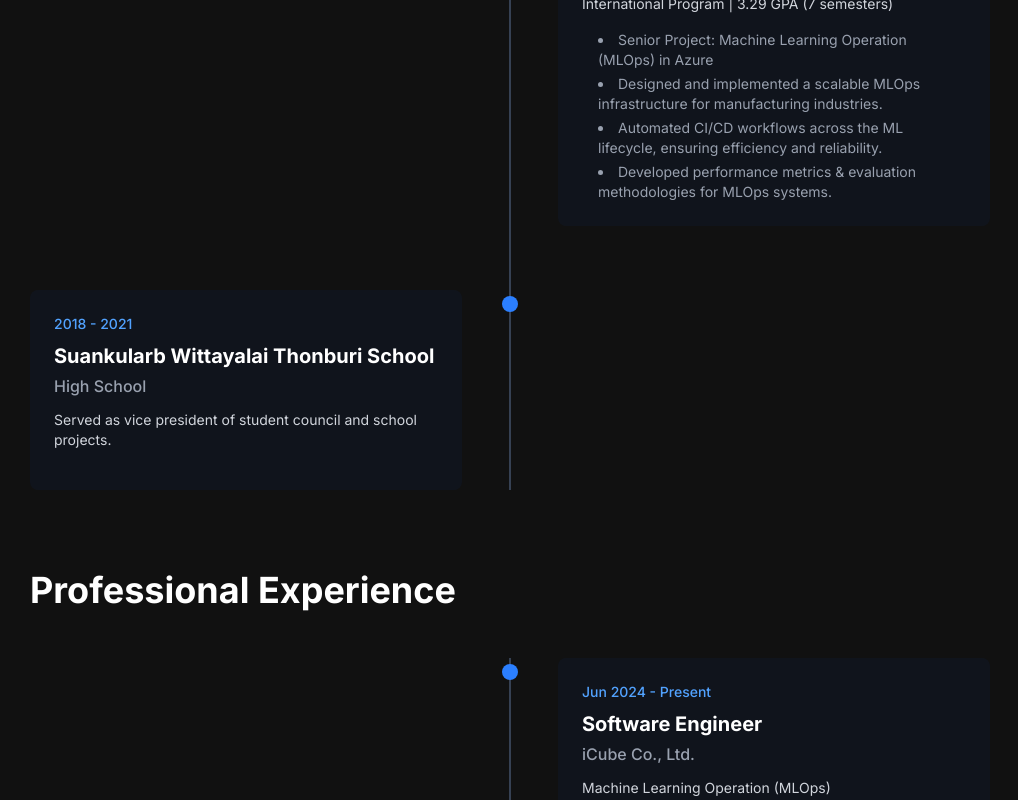
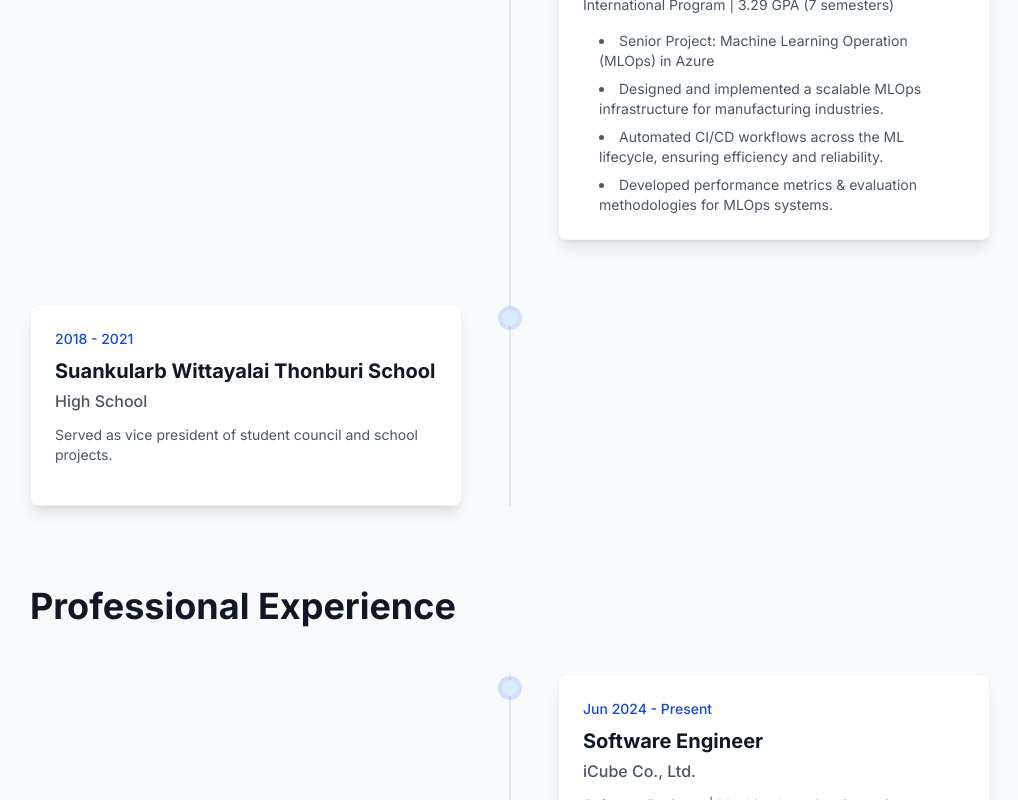
Before and after one commit to gxtnewfolder/portfolio, a Next.js app: page / in a window 1280 px wide. Shown: the part 1100-1900 px from the top of the page, without its empty margins (130-1148 px from the left). Built offline with nearby package versions, Linux system fonts and the light colour scheme.

Commit message:
Enhance components with dark mode, animations, and styling improvements

```diff
--- a/app/components/Contact.tsx
+++ b/app/components/Contact.tsx
@@ -38,47 +38,68 @@ const contactInfo = [
 ];
 
 const Contact: FC = () => {
+  const containerVariants = {
+    hidden: { opacity: 0 },
+    visible: {
+      opacity: 1,
+      transition: {
+        staggerChildren: 0.1
+      }
+    }
+  };
+
+  const itemVariants = {
+    hidden: { opacity: 0, y: 20 },
+    visible: {
+      opacity: 1,
+      y: 0
+    }
+  };
+
   return (
-    <section id="contact" className="w-full bg-[#111111] py-12 sm:py-16 md:py-20">
+    <section id="contact" className="w-full bg-gray-50 dark:bg-[#111111] py-12 sm:py-16 md:py-20 transition-colors duration-300">
       <div className="max-w-[1024px] mx-auto px-4 sm:px-6 md:px-8">
         <motion.h2
           initial={{ opacity: 0, y: -20 }}
           animate={{ opacity: 1, y: 0 }}
-          className="text-3xl sm:text-4xl font-bold text-white mb-8 sm:mb-12"
+          className="text-3xl sm:text-4xl font-bold text-gray-900 dark:text-white mb-8 sm:mb-12 transition-colors duration-300"
         >
           Get In Touch
         </motion.h2>
 
         <div className="grid grid-cols-1 lg:grid-cols-2 gap-8 sm:gap-12">
           <motion.div
-            initial={{ opacity: 0, x: -20 }}
-            animate={{ opacity: 1, x: 0 }}
+            variants={containerVariants}
+            initial="hidden"
+            animate="visible"
             className="space-y-4 sm:space-y-6"
           >
             {contactInfo.map((info, index) => (
               <motion.div
                 key={index}
-                initial={{ opacity: 0, y: 20 }}
-                animate={{ opacity: 1, y: 0 }}
-                transition={{ delay: index * 0.1 }}
-                className="flex items-center space-x-4"
+                variants={itemVariants}
+                className="flex items-center space-x-4 bg-white dark:bg-gray-900/50 p-4 rounded-lg shadow-lg dark:shadow-none border border-gray-100 dark:border-gray-800 transition-all duration-300 hover:shadow-xl dark:hover:bg-gray-900/70"
               >
-                <div className="text-blue-400 w-8 sm:w-10 flex-shrink-0">
+                <div className="text-blue-700 dark:text-blue-400 w-8 sm:w-10 flex-shrink-0 transition-colors duration-300">
                   {info.icon}
                 </div>
                 <div className="min-w-0 flex-1">
-                  <h3 className="text-gray-400 text-xs sm:text-sm mb-0.5">{info.label}</h3>
+                  <h3 className="text-gray-600 dark:text-gray-400 text-xs sm:text-sm mb-0.5 transition-colors duration-300">
+                    {info.label}
+                  </h3>
                   {info.link ? (
                     <a
                       href={info.link}
                       target="_blank"
                       rel="noopener noreferrer"
-                      className="text-white hover:text-blue-400 transition-colors text-sm sm:text-base truncate block"
+                      className="text-gray-900 dark:text-white hover:text-blue-700 dark:hover:text-blue-400 transition-colors duration-300 text-sm sm:text-base truncate block"
                     >
                       {info.value}
                     </a>
                   ) : (
-                    <p className="text-white text-sm sm:text-base truncate">{info.value}</p>
+                    <p className="text-gray-900 dark:text-white text-sm sm:text-base truncate transition-colors duration-300">
+                      {info.value}
+                    </p>
                   )}
                 </div>
               </motion.div>
@@ -88,50 +109,67 @@ const Contact: FC = () => {
           <motion.div
             initial={{ opacity: 0, x: 20 }}
             animate={{ opacity: 1, x: 0 }}
-            className="bg-gray-900/50 p-4 sm:p-6 rounded-lg"
+            className="bg-white dark:bg-gray-900/50 p-6 rounded-lg shadow-lg dark:shadow-none border border-gray-100 dark:border-gray-800 transition-all duration-300"
           >
-            <h3 className="text-white text-lg sm:text-xl font-bold mb-4 sm:mb-6">Send a Message</h3>
+            <h3 className="text-gray-900 dark:text-white text-lg sm:text-xl font-bold mb-4 sm:mb-6 transition-colors duration-300">
+              Send a Message
+            </h3>
             <form action="https://getform.io/f/9bde9680-c60e-4a04-a021-c98c3ee8928a" method='POST' className="space-y-4 sm:space-y-6">
               <div>
-                <label htmlFor="name" className="text-gray-400 text-xs sm:text-sm block mb-1 sm:mb-2">
+                <label htmlFor="name" className="text-gray-600 dark:text-gray-400 text-xs sm:text-sm block mb-1 sm:mb-2 transition-colors duration-300">
                   Name
                 </label>
                 <input
                   type="text"
                   id="name"
                   name="name"
-                  className="w-full bg-gray-800 text-white rounded-md px-3 sm:px-4 py-2 text-sm sm:text-base
-                           focus:outline-none focus:ring-2 focus:ring-blue-500 transition-shadow"
+                  className="w-full bg-gray-50 dark:bg-gray-800 text-gray-900 dark:text-white rounded-md px-3 sm:px-4 py-2 text-sm sm:text-base
+                           border border-gray-200 dark:border-gray-700
+                           focus:outline-none focus:ring-2 focus:ring-blue-500/20 dark:focus:ring-blue-500/30 focus:border-blue-500
+                           hover:border-blue-500/50 dark:hover:border-blue-400/50
+                           transition-all duration-300"
+                  placeholder="Your name"
                 />
               </div>
               <div>
-                <label htmlFor="email" className="text-gray-400 text-xs sm:text-sm block mb-1 sm:mb-2">
+                <label htmlFor="email" className="text-gray-600 dark:text-gray-400 text-xs sm:text-sm block mb-1 sm:mb-2 transition-colors duration-300">
                   Email
                 </label>
                 <input
                   type="email"
                   id="email"
                   name="email"
-                  className="w-full bg-gray-800 text-white rounded-md px-3 sm:px-4 py-2 text-sm sm:text-base
-                           focus:outline-none focus:ring-2 focus:ring-blue-500 transition-shadow"
+                  className="w-full bg-gray-50 dark:bg-gray-800 text-gray-900 dark:text-white rounded-md px-3 sm:px-4 py-2 text-sm sm:text-base
+                           border border-gray-200 dark:border-gray-700
+                           focus:outline-none focus:ring-2 focus:ring-blue-500/20 dark:focus:ring-blue-500/30 focus:border-blue-500
+                           hover:border-blue-500/50 dark:hover:border-blue-400/50
+                           transition-all duration-300"
+                  placeholder="your.email@example.com"
                 />
               </div>
               <div>
-                <label htmlFor="message" className="text-gray-400 text-xs sm:text-sm block mb-1 sm:mb-2">
+                <label htmlFor="message" className="text-gray-600 dark:text-gray-400 text-xs sm:text-sm block mb-1 sm:mb-2 transition-colors duration-300">
                   Message
                 </label>
                 <textarea
                   id="message"
                   name="message"
                   rows={4}
-                  className="w-full bg-gray-800 text-white rounded-md px-3 sm:px-4 py-2 text-sm sm:text-base
-                           focus:outline-none focus:ring-2 focus:ring-blue-500 transition-shadow resize-y min-h-[100px]"
+                  className="w-full bg-gray-50 dark:bg-gray-800 text-gray-900 dark:text-white rounded-md px-3 sm:px-4 py-2 text-sm sm:text-base
+                           border border-gray-200 dark:border-gray-700
+                           focus:outline-none focus:ring-2 focus:ring-blue-500/20 dark:focus:ring-blue-500/30 focus:border-blue-500
+                           hover:border-blue-500/50 dark:hover:border-blue-400/50
+                           transition-all duration-300 resize-y min-h-[100px]"
+                  placeholder="Your message..."
                 ></textarea>
               </div>
               <button
                 type="submit"
                 className="w-full bg-blue-500 text-white py-2 sm:py-3 px-4 rounded-md text-sm sm:text-base font-medium
-                         hover:bg-blue-600 transition-colors focus:outline-none focus:ring-2 focus:ring-blue-500 focus:ring-offset-2 focus:ring-offset-gray-900"
+                         hover:bg-blue-600 dark:hover:bg-blue-400
+                         focus:outline-none focus:ring-2 focus:ring-blue-500/50 focus:ring-offset-2
+                         focus:ring-offset-white dark:focus:ring-offset-gray-900
+                         transition-all duration-300 shadow-lg hover:shadow-xl"
               >
                 Send Message
               </button>
--- a/app/components/Education.tsx
+++ b/app/components/Education.tsx
@@ -36,7 +36,7 @@ const experienceData: TimelineItem[] = [
     period: 'Jun 2024 - Present',
     title: 'Software Engineer',
     institution: 'iCube Co., Ltd.',
-    description: 'Machine Learning Operation (MLOps)',
+    description: 'Software Engineer | Machine Learning Operation',
     details: [
       'Developed MLOps pipelines leveraging Azure for seamless model integration and deployment.',
       'Collaborated with AI & data teams to design, implement, and optimize end-to-end ML workflows.',
@@ -61,7 +61,7 @@ const Timeline: FC<{ items: TimelineItem[] }> = ({ items }) => {
   return (
     <div className="relative">
       {/* Timeline line */}
-      <div className="absolute left-0 md:left-1/2 h-full w-0.5 bg-gray-700 transform -translate-x-1/2"></div>
+      <div className="absolute left-0 md:left-1/2 h-full w-0.5 bg-gray-200 dark:bg-gray-700 transform -translate-x-1/2"></div>
 
       {/* Timeline items */}
       {items.map((item, index) => (
@@ -75,29 +75,31 @@ const Timeline: FC<{ items: TimelineItem[] }> = ({ items }) => {
           } items-start mb-12 md:mb-16`}
         >
           {/* Timeline dot */}
-          <div className="absolute left-0 md:left-1/2 w-4 h-4 bg-blue-500 rounded-full transform -translate-x-1/2 mt-1.5"></div>
+          <div className="absolute left-0 md:left-1/2 w-4 h-4 bg-blue-100 dark:bg-blue-500/20 ring-4 ring-blue-500/20 dark:ring-blue-400/20 rounded-full transform -translate-x-1/2 mt-1.5 transition-all duration-300"></div>
 
           {/* Content */}
           <div className={`w-full md:w-1/2 ${
             index % 2 === 0 ? 'md:pl-12' : 'md:pr-12'
           }`}>
-            <div className="bg-gray-900/50 p-6 rounded-lg">
-              <span className="text-blue-400 text-sm font-medium mb-2 block">
+            <div className="bg-white dark:bg-gray-900/50 p-6 rounded-lg shadow-lg dark:shadow-none border border-gray-100 dark:border-gray-800 transition-all duration-300 hover:shadow-xl dark:hover:bg-gray-900/70">
+              <span className="text-blue-700 dark:text-blue-400 text-sm font-medium mb-2 block transition-colors duration-300">
                 {item.period}
               </span>
-              <h3 className="text-xl font-bold text-white mb-1">
+              <h3 className="text-xl font-bold text-gray-900 dark:text-white mb-1 transition-colors duration-300">
                 {item.title}
               </h3>
-              <h4 className="text-gray-400 font-medium mb-3">
+              <h4 className="text-gray-600 dark:text-gray-400 font-medium mb-3 transition-colors duration-300">
                 {item.institution}
               </h4>
-              <p className="text-gray-300 text-sm mb-4">
+              <p className="text-gray-600 dark:text-gray-300 text-sm mb-4 transition-colors duration-300">
                 {item.description}
               </p>
               {item.details && (
-                <ul className="list-disc list-inside text-gray-400 text-sm space-y-1">
+                <ul className="list-disc list-inside text-gray-600 dark:text-gray-400 text-sm space-y-2 transition-colors duration-300">
                   {item.details.map((detail, idx) => (
-                    <li key={idx}>{detail}</li>
+                    <li key={idx} className="hover:text-blue-600 dark:hover:text-blue-400 transition-colors duration-300 cursor-default">
+                      {detail}
+                    </li>
                   ))}
                 </ul>
               )}
@@ -110,30 +112,49 @@ const Timeline: FC<{ items: TimelineItem[] }> = ({ items }) => {
 };
 
 const Education: FC = () => {
+  const containerVariants = {
+    hidden: { opacity: 0 },
+    visible: {
+      opacity: 1,
+      transition: {
+        staggerChildren: 0.1
+      }
+    }
+  };
+
   return (
-    <section id="education" className="w-full min-h-screen bg-[#111111] py-10">
+    <section id="education" className="w-full min-h-screen bg-gray-50 dark:bg-[#111111] py-10 transition-colors duration-300">
       <div className="max-w-[1024px] mx-auto px-8">
-        <div className="mb-20">
+        <motion.div
+          variants={containerVariants}
+          initial="hidden"
+          animate="visible"
+          className="mb-20"
+        >
           <motion.h2
             initial={{ opacity: 0, y: -20 }}
             animate={{ opacity: 1, y: 0 }}
-            className="text-4xl font-bold text-white mb-12"
+            className="text-4xl font-bold text-gray-900 dark:text-white mb-12 transition-colors duration-300"
           >
             Education
           </motion.h2>
           <Timeline items={educationData} />
-        </div>
+        </motion.div>
 
-        <div>
+        <motion.div
+          variants={containerVariants}
+          initial="hidden"
+          animate="visible"
+        >
           <motion.h2
             initial={{ opacity: 0, y: -20 }}
             animate={{ opacity: 1, y: 0 }}
-            className="text-4xl font-bold text-white mb-12"
+            className="text-4xl font-bold text-gray-900 dark:text-white mb-12 transition-colors duration-300"
           >
             Professional Experience
           </motion.h2>
           <Timeline items={experienceData} />
-        </div>
+        </motion.div>
       </div>
     </section>
   );
--- a/app/components/Home.tsx
+++ b/app/components/Home.tsx
@@ -8,7 +8,7 @@ const Home: FC = () => {
   return (
     <section
       id="home"
-      className="w-full bg-white dark:bg-[#111111] text-gray-900 dark:text-white pt-20 pb-10 transition-colors duration-300"
+      className="w-full bg-gray-50 dark:bg-[#111111] text-gray-900 dark:text-white pt-20 pb-10 transition-colors duration-300"
       aria-label="Home section"
     >
       <div className="max-w-[1024px] mx-auto px-8 h-full flex flex-col md:flex-row items-center justify-between gap-12">
--- a/app/components/Skill.tsx
+++ b/app/components/Skill.tsx
@@ -71,7 +71,7 @@ const Skill: FC = () => {
   };
 
   return (
-    <section id="skills" className="w-full bg-white dark:bg-[#111111] pb-10 transition-colors duration-300">
+    <section id="skills" className="w-full bg-gray-50 dark:bg-[#111111] pb-10 transition-colors duration-300">
       <div className="max-w-[1024px] mx-auto px-8">
         <motion.h2
           initial={{ opacity: 0, y: -20 }}
--- a/app/components/Work.tsx
+++ b/app/components/Work.tsx
@@ -193,6 +193,13 @@ const projects: Project[] = [
     demo: 'https://my-oil-distribution-app.vercel.app/',
     docs: '/docs/oil.pdf'
   },
+  {
+    title: 'Node Red + Proteus',
+    description: 'Created a Node Red Dashboard for monitoring and controlling a Sensor.',
+    images: ['/assets/works/1_1.png', '/assets/works/1_2.png', '/assets/works/1_3.png', '/assets/works/1_4.png'],
+    technologies: ['Node Red', 'Proteus', 'Dashboard'],
+    github: 'https://github.com/gxtnewfolder/G9_INC272'
+  }
 ];
 
 const Work: FC = () => {
@@ -209,7 +216,7 @@ const Work: FC = () => {
   };
 
   return (
-    <section id="work" className="w-full bg-white dark:bg-[#111111] py-12 sm:py-16 md:py-20 transition-colors duration-300">
+    <section id="work" className="w-full bg-gray-50 dark:bg-[#111111] py-12 sm:py-16 md:py-20 transition-colors duration-300">
       <div className="max-w-[1024px] mx-auto px-4 sm:px-6 md:px-8">
         <motion.h2
           initial={{ opacity: 0, y: -20 }}
--- a/app/layout.tsx
+++ b/app/layout.tsx
@@ -3,7 +3,7 @@ import { Inter } from "next/font/google";
 import { Analytics } from "@vercel/analytics/react";
 import { SpeedInsights } from "@vercel/speed-insights/next";
 import { ThemeProvider } from "next-themes";
-// import ThemeSwitch from "./components/ThemeSwitch";
+import ThemeSwitch from "./components/ThemeSwitch";
 import "./globals.css";
 
 const inter = Inter({ subsets: ["latin"] });
@@ -24,7 +24,7 @@ export default function RootLayout({
         <ThemeProvider attribute="class" defaultTheme="dark" enableSystem={false}>
           <div className="min-h-screen bg-white dark:bg-[#111111] text-gray-900 dark:text-gray-300 transition-colors duration-300">
             {children}
-            {/* <ThemeSwitch /> */}
+            <ThemeSwitch />
             <Analytics />
             <SpeedInsights />
           </div>
```
